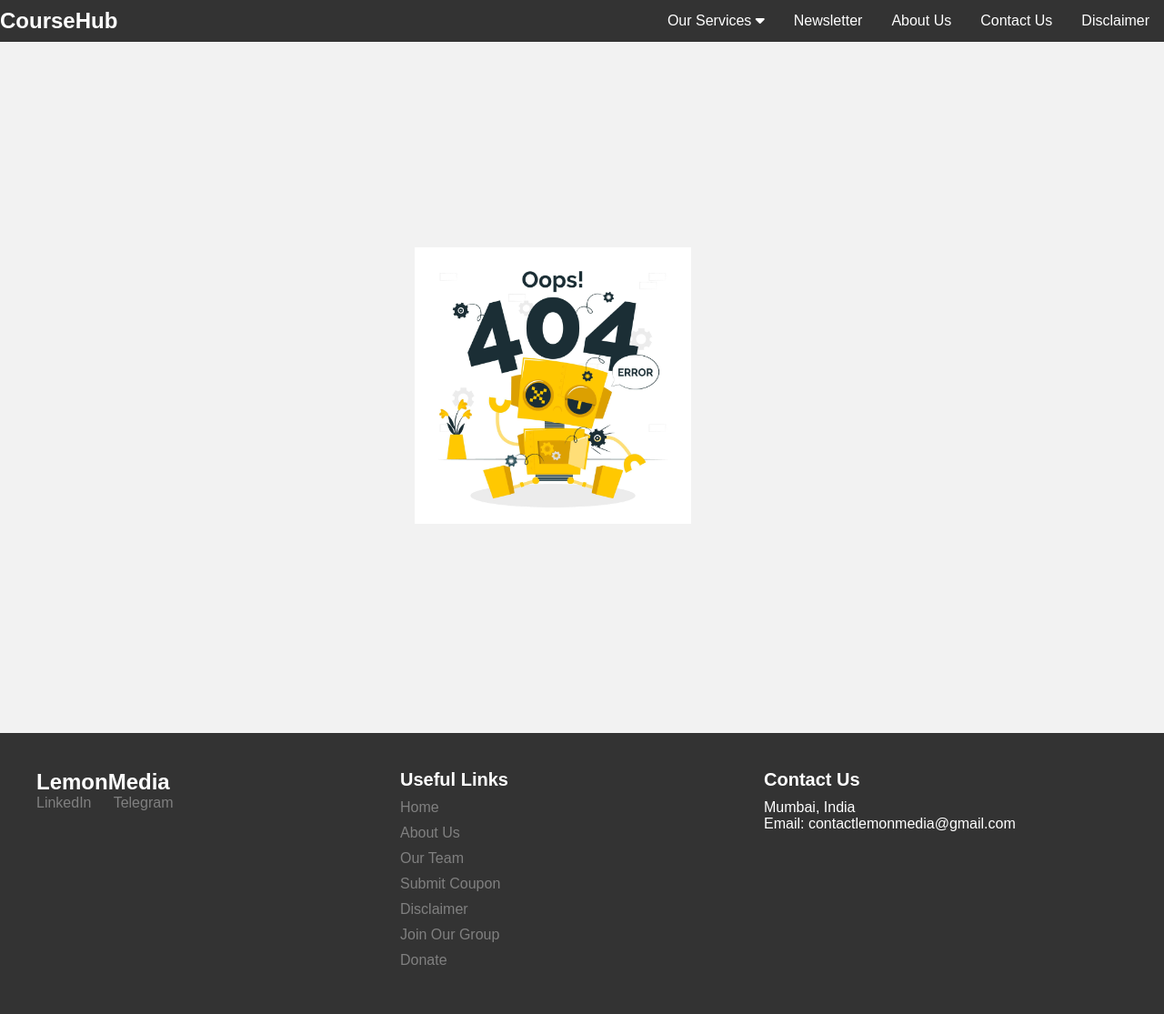
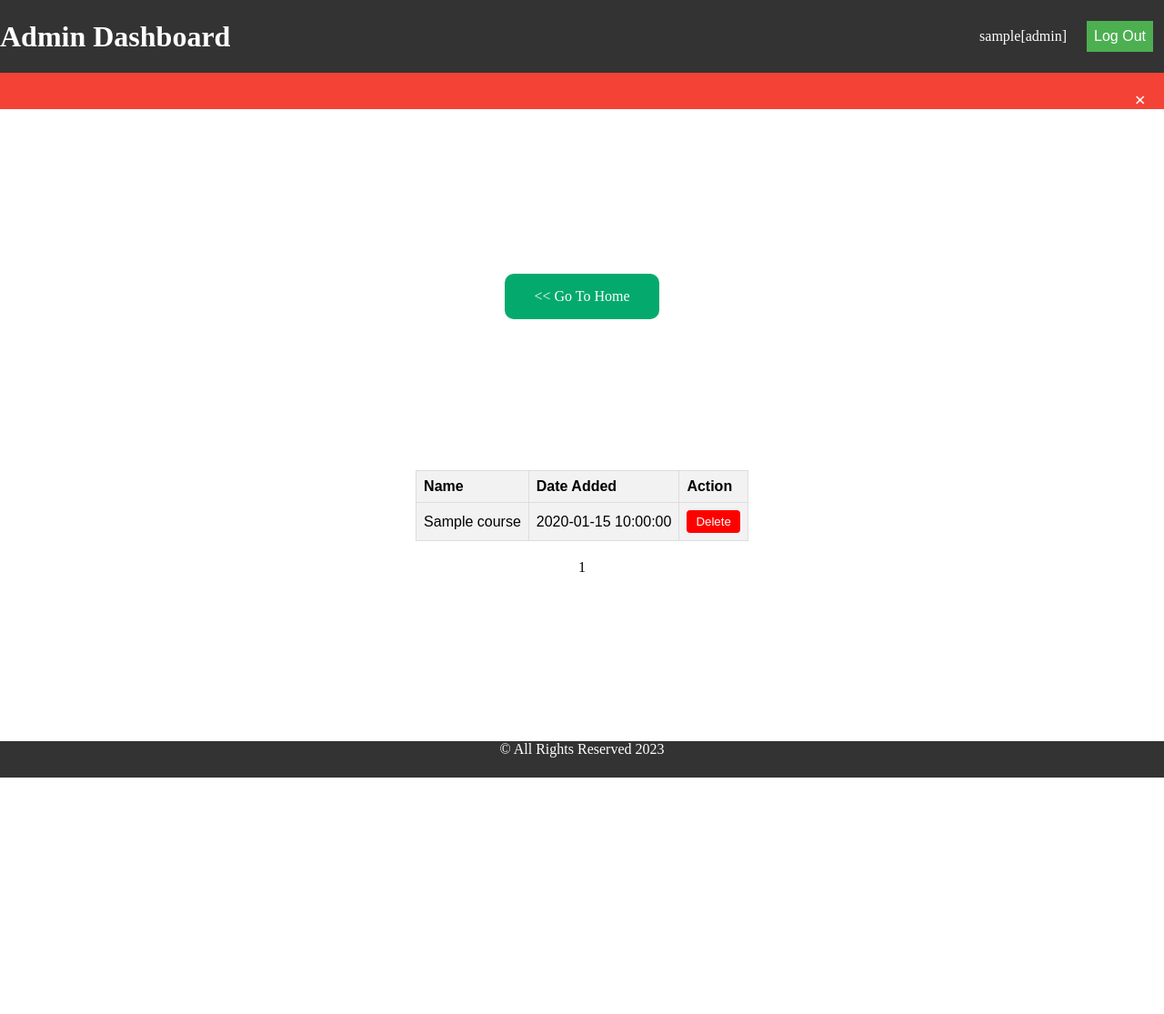
Before and after one commit to tanishka2004/courses-website, a Flask app: page /delete_posts in a window 1280 px wide. Shown: the whole page at 91% size. After the commit the page ends 855 px from the top, so only its background shows below. Run offline with Flask 3, Linux system fonts and the light colour scheme; a user stored in the database is signed in; tables that the repository leaves empty hold one stand-in row (values such as "Sample post"); one stand-in notice (Sample message) is shown.

Commit message:
added delete post

```diff
--- a/config.json
+++ b/config.json
@@ -3,5 +3,5 @@
   "db_name": "coursehub_db",
   "db_url": "localhost",
   "db_username": "root",
-  "db_password": ""
+  "db_password": "toor"
 }
--- a/main.py
+++ b/main.py
@@ -181,5 +181,30 @@
     return render_template("admin-add-post.html", params=params)
 
 
+@app.route("/delete_posts", methods=["GET", "DELETE"])
+@login_required
+def delete_posts():
+    if request.method == "DELETE":
+        sno = request.args.get('sno')
+        if sno:
+            course = Courses.query.filter_by(sno=sno).first()
+            if course:
+                db.session.delete(course)
+                db.session.commit()
+        #         msg = {'success': True, 'msg': f'Post with SNO {sno} deleted successfully'}
+        #         flash(msg)
+        #     else:
+        #         msg = {'success': False, 'msg': f'Post with SNO {sno} not found'}
+        #         flash(msg)
+        # else:
+        #     msg = {'success': False, 'msg': 'SNO parameter not provided'}
+        #     flash(msg)
+
+    page = request.args.get('page', 1, type=int)  # Get the page parameter, default to 1
+    per_page = 8  # Number of items per page
+    items = Courses.query.order_by(Courses.entry_date.desc()).paginate(page=page, per_page=per_page, error_out=False)
+    return render_template("delete-posts.html", params=params, data=items)
+
+
 if __name__ == "__main__":
-    app.run(debug=False, host="0.0.0.0")
+    app.run(debug=True, host="0.0.0.0")
--- a/static/css/admin-style.css
+++ b/static/css/admin-style.css
@@ -221,6 +221,39 @@
     background-color: #fff;
 }
 
+table {
+  font-family: Arial, sans-serif;
+  border-collapse: collapse;
+}
+
+td, th {
+  border: 1px solid #dddddd;
+  text-align: left;
+  padding: 8px;
+}
+
+th {
+  background-color: #f2f2f2;
+}
+
+tr:nth-child(even) {
+  background-color: #f2f2f2;
+}
+
+table button {
+  background-color: #ff0000;
+  color: #ffffff;
+  padding: 5px 10px;
+  border: none;
+  border-radius: 4px;
+  cursor: pointer;
+}
+
+.pagination {
+    text-align: center;
+    margin: 20px 0;
+}
+
 
 
 /*--------------------------------------*/
@@ -250,4 +283,8 @@
         flex-direction: column;
     }
 
+    table {
+        margin: 0% 5%;
+    }
+
 }
--- a/templates/admin-dashboard.html
+++ b/templates/admin-dashboard.html
@@ -19,6 +19,7 @@
         <!--        <a href="/all_user"><button class="btn-blue">All Users</button></a>-->
         {% endif %}
         <a href="/add_post"><button class="btn-blue">Add Post</button></a>
+        <a href="/delete_posts"><button class="btn-blue">Delete Posts</button></a>
     </div>
 </div>
 
--- /dev/null
+++ b/templates/delete-posts.html
@@ -0,0 +1,88 @@
+{% extends 'admin-layout.html' %}
+{% block body %}
+
+<!-- Code for flash messages -->
+{% for message in get_flashed_messages() %}
+{% if message["success"] %}
+<div class="alert success">
+  <span class="closebtn" onclick="this.parentElement.style.display='none';">&times;</span>
+  {{message["msg"]}}
+</div>
+{% else %}
+<div class="alert fail">
+  <span class="closebtn" onclick="this.parentElement.style.display='none';">&times;</span>
+  {{message["msg"]}}
+</div>
+{% endif %}
+{% endfor %}
+<!-- Code for flash messages ends here -->
+<div class="container">
+    <a href="/admin/dashboard" id="home-button"><< Go To Home</a>
+    {% if data.items|length == 0 %}
+    <div class="no-data">
+        <p>No Data Found</p>
+    </div>
+    {% else %}
+  <div id="course-list">
+    <table>
+      <tr>
+        <th>Name</th>
+        <th>Date Added</th>
+        <th>Action</th>
+      </tr>
+      {% for course in data.items %}
+      <tr>
+        <td>{{course.title}}</td>
+        <td>{{course.entry_date}}</td>
+          {% set sno = course.sno %}
+        <td><button onclick={{"deleteData(" + sno|string +")"}} >Delete</button></td>
+      </tr>
+      {% endfor %}
+    </table>
+
+  <div class="pagination">
+        <span class="step-links">
+            {% if data.has_prev %}
+            <a href="?page=1">&laquo; First</a>
+            <a href="?page={{ data.prev_num }}">Previous</a>
+            {% endif %}
+            <span class="current-page">{{ data.page }}</span>
+            {% if data.has_next %}
+            <a href="?page={{ data.next_num }}">Next</a>
+            <a href="?page={{ data.pages }}">Last &raquo;</a>
+            {% endif %}
+        </span>
+    </div>
+  </div>
+     {% endif %}
+</div>
+
+<!-- JS Script to delete course -->
+<script>
+  function deleteData(sno) {
+    fetch(`/delete_posts?sno=${sno}`, {
+        method: 'DELETE',
+        headers: {
+            'Content-Type': 'application/json'
+            // You may need to add other headers as required
+        }
+    })
+    .then(response => {
+        if (!response.ok) {
+            throw new Error('Network response was not ok');
+        }
+        return response.json();
+    })
+    .then(data => {
+        console.log('Success:', data);
+        // Handle the success response as needed
+    })
+    .catch(error => {
+        console.error('Error:', error);
+        // Handle any errors during the delete request
+    });
+    window.location.reload();
+  }
+</script>
+
+{% endblock %}
```
